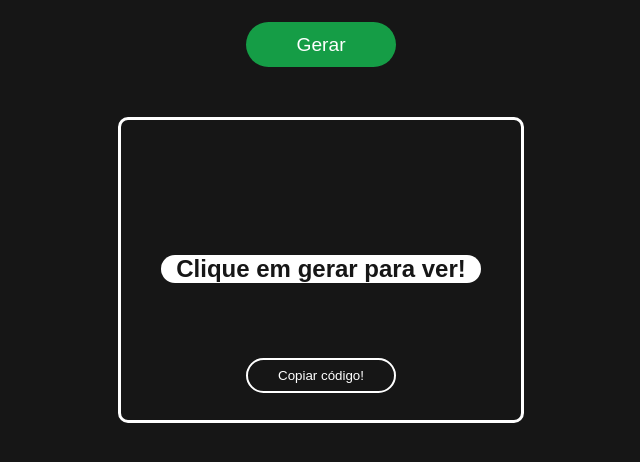
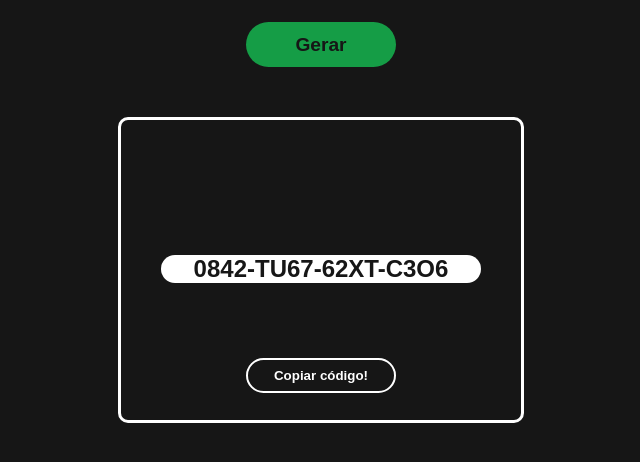
Before and after one commit to SilvaRDev/Gerador-de-codigos, a plain HTML site: page index.html in a window 1280 px wide. Both pictures are taken after a click on the button "Gerar". Shown: the part 140-602 px from the top of the page, without its empty margins (319-959 px from the left). Drawn offline with Linux system fonts and the light colour scheme.

Commit message:
adicionado script de gerar código.

```diff
--- a/estilos/style.css
+++ b/estilos/style.css
@@ -39,7 +39,8 @@ main {
   height: 45px;
   background-color: var(--cor-botao-normal);
   font-size: 1.2em;
-  color: rgb(255, 255, 255);
+  font-weight: 700;
+  color: #161616;
   transition: background .5s;
   margin-top: 25px;
   margin-bottom: 50px;
@@ -76,6 +77,7 @@ div.result > #btn-copiar {
   border: solid 2px white;
   color: white;
   transition: .7s;
+  font-weight: bolder;
 }
 
 div.result > #btn-copiar:hover {
--- a/index.html
+++ b/index.html
@@ -18,6 +18,7 @@
       <h2 id="codigo">Clique em gerar para ver!</h2>
       <input type="button" value="Copiar código!" class="btn" id="btn-copiar">
     </div>
+    <script src="script.js"></script>
   </main>
 </body>
 </html>
--- /dev/null
+++ b/script.js
@@ -0,0 +1,59 @@
+/* ELEMENTOS HTML */
+let botao = document.querySelector('#btn-gerar')
+let hCod = document.querySelector('#codigo')
+let botaoCopiar = document.querySelector('#btn-copiar')
+
+/* EXECUTANDO A FUNÇÃO */
+botao.addEventListener('click', resetar)
+botaoCopiar.addEventListener('click', copiar)
+
+/* DEFININDO VARIÁVEIS */
+
+let codigo = ''
+let verCaractere = ''
+
+/* DISPARA A FUNÇÃO DE GERAR E RESETA O CÓDIGO */
+
+function resetar() {
+  codigo = ''
+  hCod.innerHTML = ''
+  gerarCodigo()
+}
+
+/* FUNÇÃO DE GERAR O CÓDIGO */
+function gerarCodigo() {
+  for(let i = 0; i <= 18; i++) {
+    if (i == 4 || i == 9 || i == 14) {
+      codigo = codigo + '-' //Quando passar de 4 caracteres aleatórios, adicionar o traço.
+    } else {
+      let numeroAleatorio = Math.floor(Math.random() * 9)
+      alterarCaractere()
+      if (verCaractere == 0) {
+        let letraAleatoria = String.fromCharCode(65 + Math.floor(Math.random() * 26))
+        codigo = codigo + letraAleatoria
+        alterarCaractere()
+      } else {
+        codigo = codigo + numeroAleatorio
+        alterarCaractere()
+      }
+    }
+  }
+  hCod.innerHTML = `${codigo}`
+}
+
+function copiar() {
+  copiarTexto(codigo)
+}
+
+function copiarTexto(texto) {
+  navigator.clipboard.writeText(texto)
+      .then(() => window.alert("Texto copiado!"))
+      .catch(err => window.alert("Erro ao copiar: ", err));
+}
+
+
+/* Altera a letra aleatória de sua respectiva variável. */
+function alterarCaractere() {
+  verCaractere = ''
+  verCaractere = Math.floor(Math.random() * 2)
+}
```
Also changed, not shown: 1 other file.
